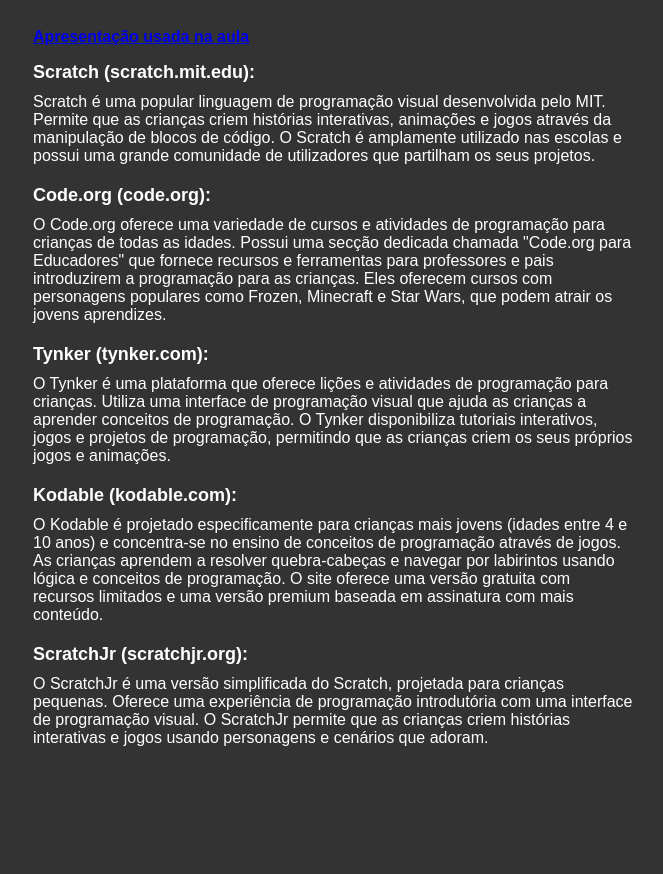
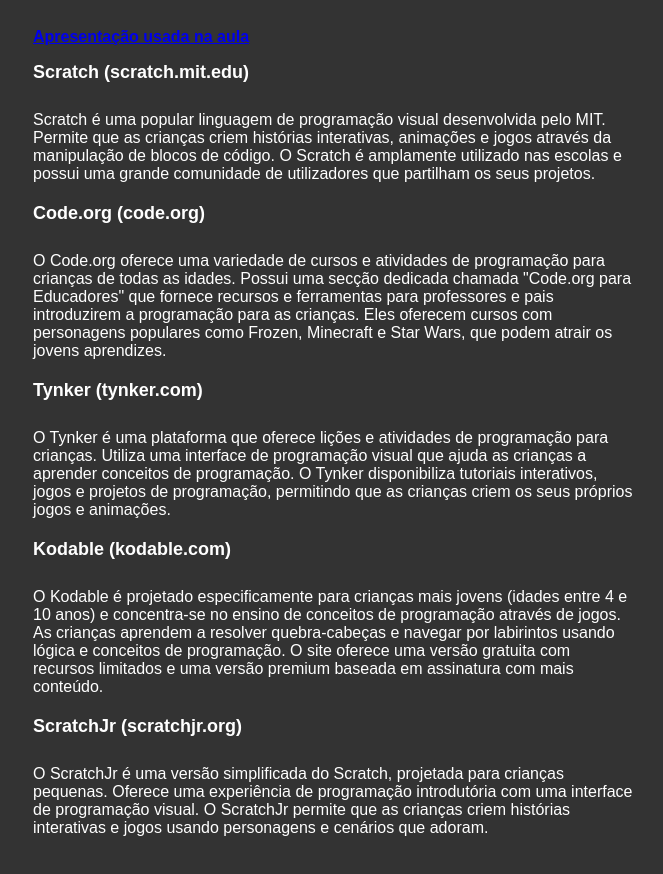
Before and after one commit to Takumy/kids-resources, a plain HTML site: page index.html in a window 1280 px wide. Shown: the whole page, without its empty margins (307-970 px from the left). Before the commit the page ends 800 px from the top, so only its background shows below. Drawn offline with Linux system fonts and the light colour scheme.

Commit message:
Update index.html

```diff
--- a/index.html
+++ b/index.html
@@ -47,19 +47,24 @@
 
     <ul>
       <li>
-        <strong><a href="https://scratch.mit.edu">Scratch (scratch.mit.edu):</a></strong> Scratch é uma popular linguagem de programação visual desenvolvida pelo MIT. Permite que as crianças criem histórias interativas, animações e jogos através da manipulação de blocos de código. O Scratch é amplamente utilizado nas escolas e possui uma grande comunidade de utilizadores que partilham os seus projetos.
+        <strong><a href="https://scratch.mit.edu">Scratch (scratch.mit.edu)</a></strong><br>
+        Scratch é uma popular linguagem de programação visual desenvolvida pelo MIT. Permite que as crianças criem histórias interativas, animações e jogos através da manipulação de blocos de código. O Scratch é amplamente utilizado nas escolas e possui uma grande comunidade de utilizadores que partilham os seus projetos.
       </li>
       <li>
-        <strong><a href="https://code.org">Code.org (code.org):</a></strong> O Code.org oferece uma variedade de cursos e atividades de programação para crianças de todas as idades. Possui uma secção dedicada chamada "Code.org para Educadores" que fornece recursos e ferramentas para professores e pais introduzirem a programação para as crianças. Eles oferecem cursos com personagens populares como Frozen, Minecraft e Star Wars, que podem atrair os jovens aprendizes.
+        <strong><a href="https://code.org">Code.org (code.org)</a></strong><br>
+        O Code.org oferece uma variedade de cursos e atividades de programação para crianças de todas as idades. Possui uma secção dedicada chamada "Code.org para Educadores" que fornece recursos e ferramentas para professores e pais introduzirem a programação para as crianças. Eles oferecem cursos com personagens populares como Frozen, Minecraft e Star Wars, que podem atrair os jovens aprendizes.
       </li>
       <li>
-        <strong><a href="https://www.tynker.com">Tynker (tynker.com):</a></strong> O Tynker é uma plataforma que oferece lições e atividades de programação para crianças. Utiliza uma interface de programação visual que ajuda as crianças a aprender conceitos de programação. O Tynker disponibiliza tutoriais interativos, jogos e projetos de programação, permitindo que as crianças criem os seus próprios jogos e animações.
+        <strong><a href="https://www.tynker.com">Tynker (tynker.com)</a></strong><br>
+        O Tynker é uma plataforma que oferece lições e atividades de programação para crianças. Utiliza uma interface de programação visual que ajuda as crianças a aprender conceitos de programação. O Tynker disponibiliza tutoriais interativos, jogos e projetos de programação, permitindo que as crianças criem os seus próprios jogos e animações.
       </li>
       <li>
-        <strong><a href="https://www.kodable.com">Kodable (kodable.com):</a></strong> O Kodable é projetado especificamente para crianças mais jovens (idades entre 4 e 10 anos) e concentra-se no ensino de conceitos de programação através de jogos. As crianças aprendem a resolver quebra-cabeças e navegar por labirintos usando lógica e conceitos de programação. O site oferece uma versão gratuita com recursos limitados e uma versão premium baseada em assinatura com mais conteúdo.
+        <strong><a href="https://www.kodable.com">Kodable (kodable.com)</a></strong><br>
+        O Kodable é projetado especificamente para crianças mais jovens (idades entre 4 e 10 anos) e concentra-se no ensino de conceitos de programação através de jogos. As crianças aprendem a resolver quebra-cabeças e navegar por labirintos usando lógica e conceitos de programação. O site oferece uma versão gratuita com recursos limitados e uma versão premium baseada em assinatura com mais conteúdo.
       </li>
       <li>
-        <strong><a href="https://www.scratchjr.org">ScratchJr (scratchjr.org):</a></strong> O ScratchJr é uma versão simplificada do Scratch, projetada para crianças pequenas. Oferece uma experiência de programação introdutória com uma interface de programação visual. O ScratchJr permite que as crianças criem histórias interativas e jogos usando personagens e cenários que adoram.
+        <strong><a href="https://www.scratchjr.org">ScratchJr (scratchjr.org)</a></strong><br>
+        O ScratchJr é uma versão simplificada do Scratch, projetada para crianças pequenas. Oferece uma experiência de programação introdutória com uma interface de programação visual. O ScratchJr permite que as crianças criem histórias interativas e jogos usando personagens e cenários que adoram.
       </li>
     </ul>
   </div>
```
